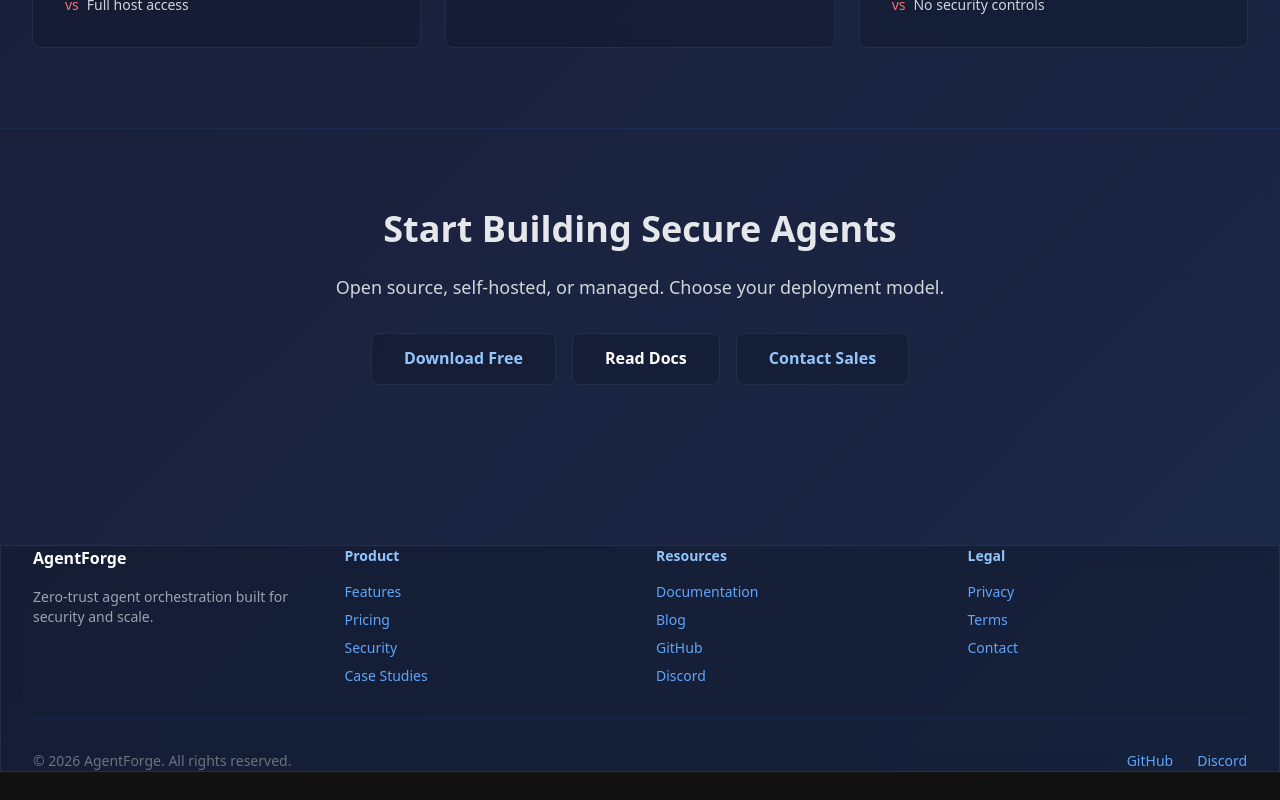
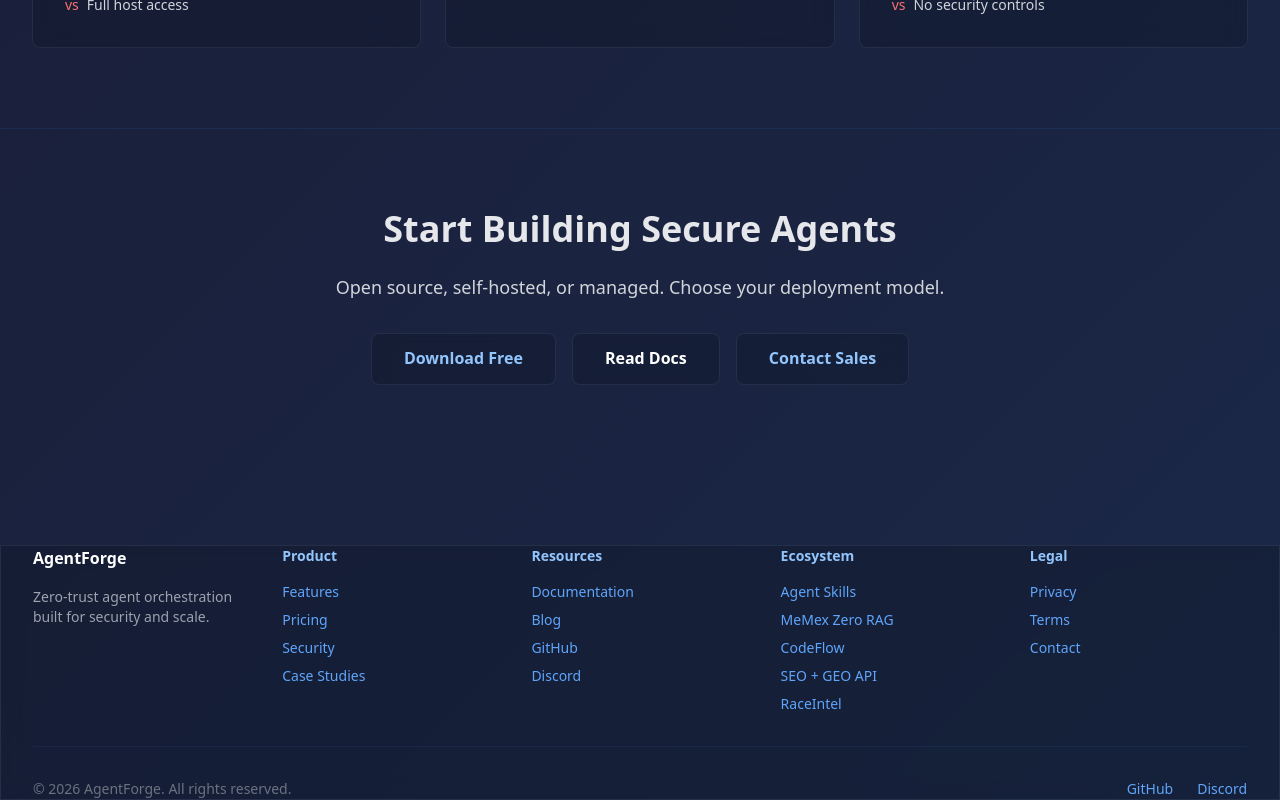
Before and after one commit to JPeetz/agentforge-marketing, a Next.js app: page / in a window 1280 px wide. Shown: the part 2516-3316 px from the top of the page. Before the commit the page ends 3288 px from the top, so only its background shows below. Built offline with nearby package versions, Linux system fonts and the light colour scheme.

Commit message:
feat: add Ecosystem column with all repos to footer

```diff
--- a/app/layout.tsx
+++ b/app/layout.tsx
@@ -81,7 +81,7 @@ export default function RootLayout({
 
         <footer className="glassmorphism border-t border-blue-500/20 mt-20">
           <div className="container py-12">
-            <div className="grid grid-cols-1 md:grid-cols-4 gap-8 mb-8">
+            <div className="grid grid-cols-1 md:grid-cols-5 gap-8 mb-8">
               <div>
                 <h3 className="text-white font-bold mb-4">AgentForge</h3>
                 <p className="text-sm text-gray-400">Zero-trust agent orchestration built for security and scale.</p>
@@ -102,6 +102,16 @@ export default function RootLayout({
                   <li><a href="/blog" className="hover:text-blue-400">Blog</a></li>
                   <li><a href="https://github.com/JPeetz/agentforge" className="hover:text-blue-400">GitHub</a></li>
                   <li><a href="https://discord.gg/agentforge" className="hover:text-blue-400">Discord</a></li>
+                </ul>
+              </div>
+              <div>
+                <h4 className="text-blue-300 font-bold mb-4 text-sm">Ecosystem</h4>
+                <ul className="space-y-2 text-sm text-gray-400">
+                  <li><a href="https://github.com/JPeetz/agent-skills" className="hover:text-blue-400">Agent Skills</a></li>
+                  <li><a href="https://github.com/JPeetz/MeMex-Zero-RAG" className="hover:text-blue-400">MeMex Zero RAG</a></li>
+                  <li><a href="https://github.com/JPeetz/codeflow-agentforge" className="hover:text-blue-400">CodeFlow</a></li>
+                  <li><a href="https://github.com/JPeetz/SEO-API" className="hover:text-blue-400">SEO + GEO API</a></li>
+                  <li><a href="https://github.com/JPeetz/raceintel" className="hover:text-blue-400">RaceIntel</a></li>
                 </ul>
               </div>
               <div>
```
